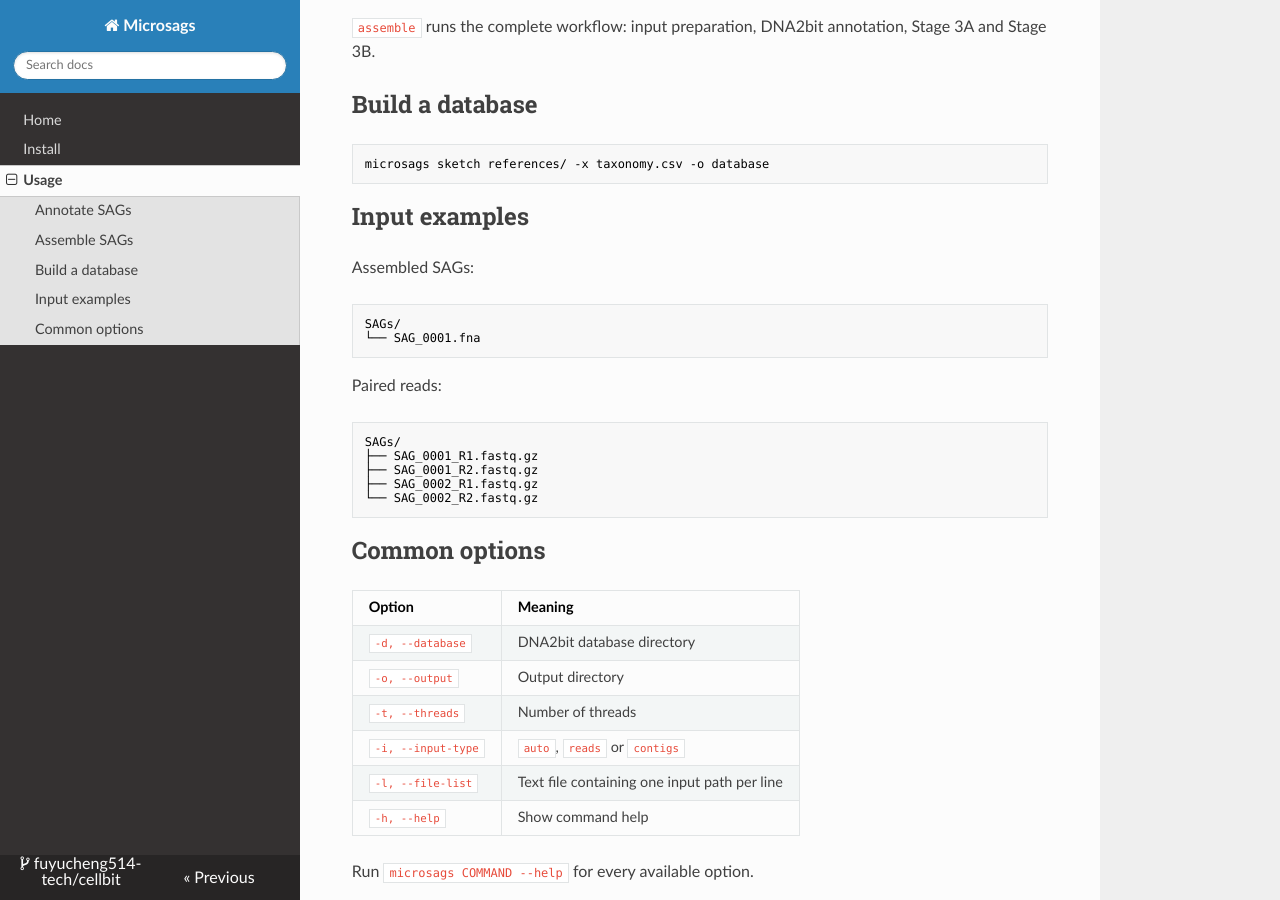
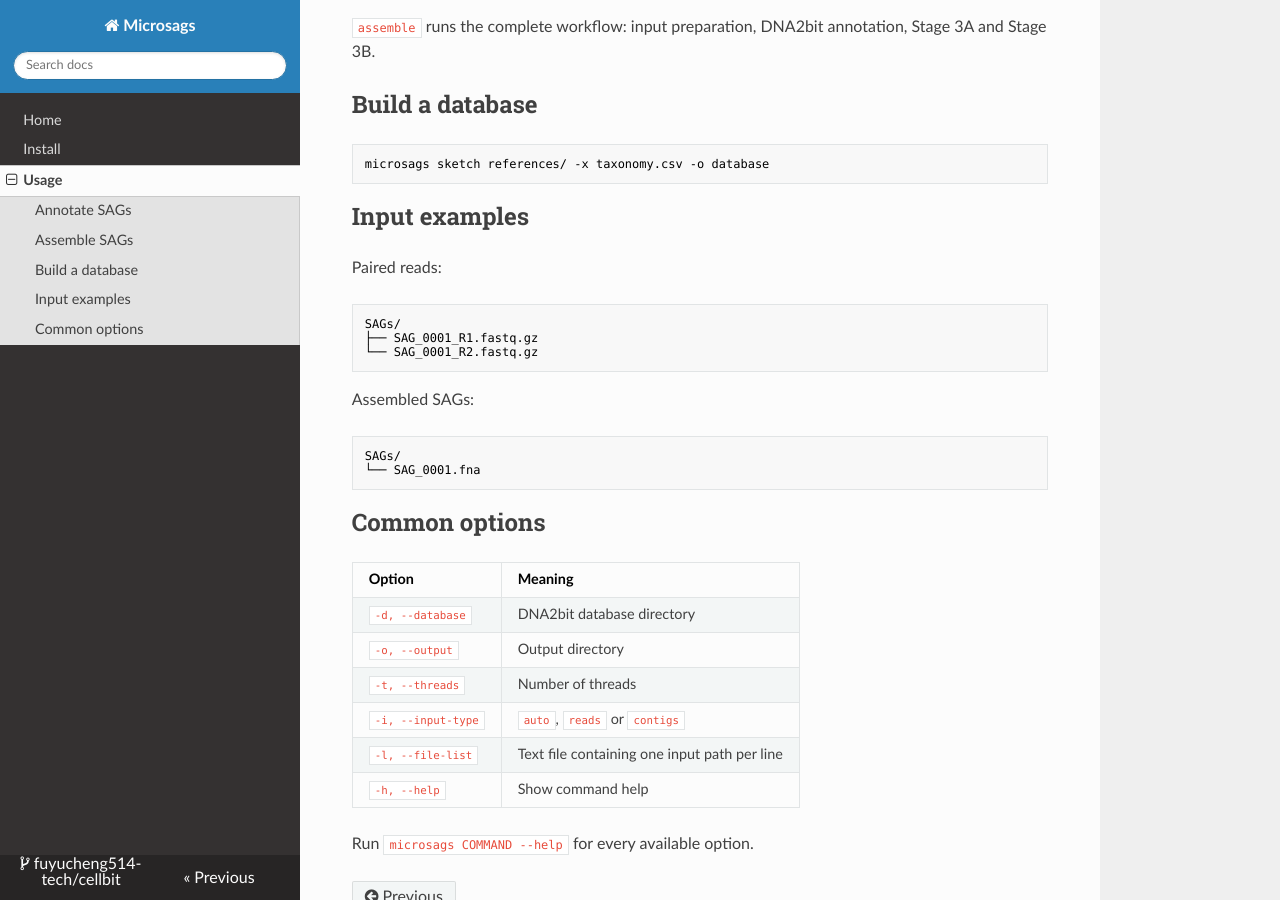
Before and after one commit to fuyucheng514-tech/cellbit, an MkDocs documentation site: the page built from docs/usage.md, in a window 1280 px wide and 900 px high, scrolled down 446 px. Built offline with MkDocs 1.6.1, drawn with Linux system fonts in a browser that asks for light colours; nearby versions of some CDN libraries.

````diff
--- a/docs/usage.md
+++ b/docs/usage.md
@@ -27,21 +27,19 @@ microsags sketch references/ -x taxonomy.csv -o database
 
 ## Input examples
 
+Paired reads:
+
+```text
+SAGs/
+├── SAG_0001_R1.fastq.gz
+└── SAG_0001_R2.fastq.gz
+```
+
 Assembled SAGs:
 
 ```text
 SAGs/
 └── SAG_0001.fna
-```
-
-Paired reads:
-
-```text
-SAGs/
-├── SAG_0001_R1.fastq.gz
-├── SAG_0001_R2.fastq.gz
-├── SAG_0002_R1.fastq.gz
-└── SAG_0002_R2.fastq.gz
 ```
 
 ## Common options
````
Also changed, not shown: README.md (+8 -10 lines).
